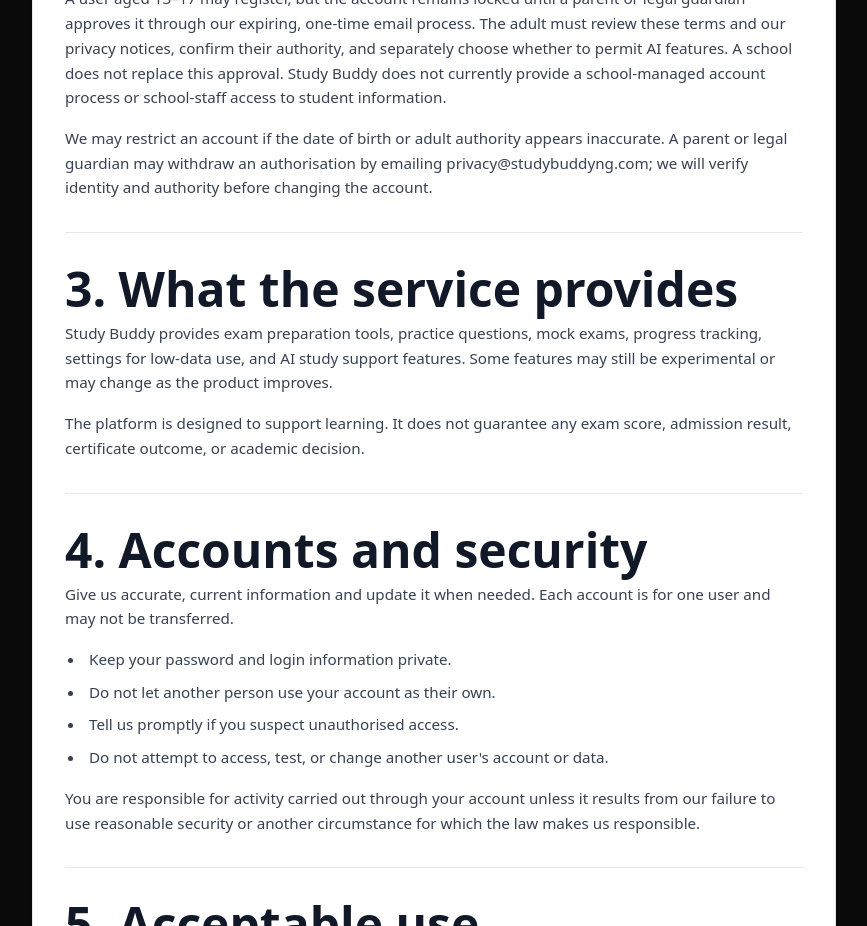
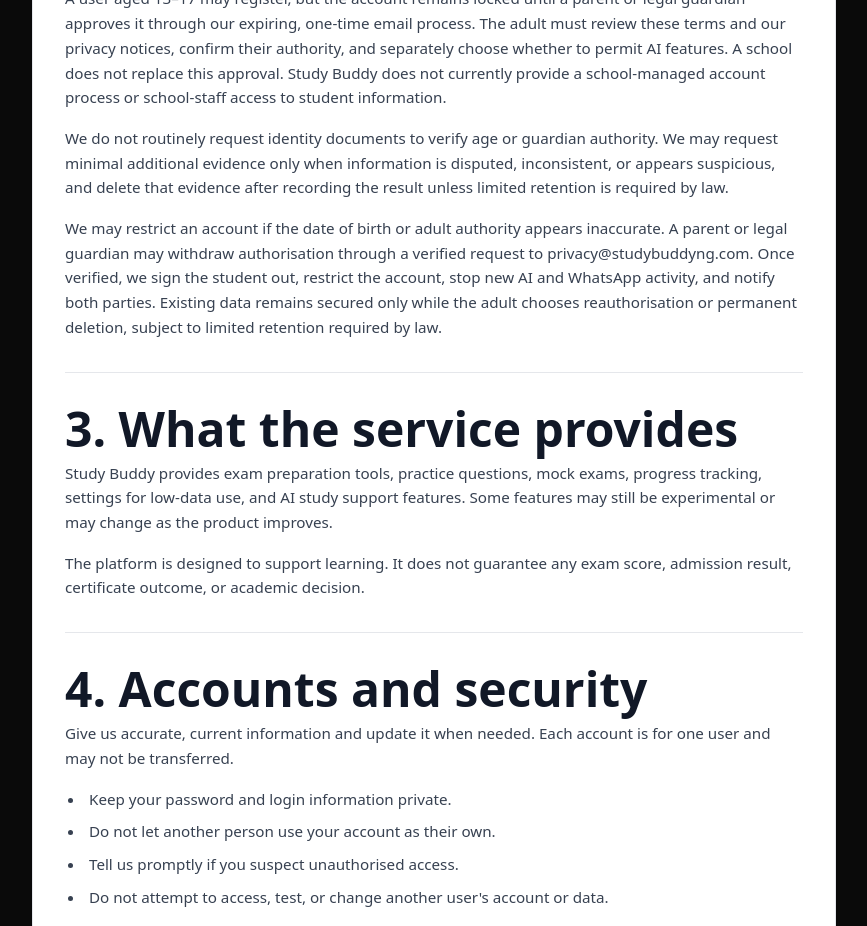
Before and after one commit to studybuddydevelopers/study-buddy-v2, a Next.js app: page /terms-of-service in a window 1280 px wide. Shown: the part 1340-2266 px from the top of the page, without its empty margins (356-1223 px from the left). Built offline with nearby package versions, Linux system fonts and the light colour scheme; no server answers.

Commit message:
fix(terms-of-service): update age verification policy
Added clarification on the request for identity documents.

The new text outlines when additional evidence may be requested and the handling of such evidence.

This change aims to enhance transparency regarding our age verification process.

```diff
--- a/app/terms-of-service/page.tsx
+++ b/app/terms-of-service/page.tsx
@@ -244,10 +244,21 @@
               account process or school-staff access to student information.
             </p>
             <p>
+              We do not routinely request identity documents to verify age or
+              guardian authority. We may request minimal additional evidence only
+              when information is disputed, inconsistent, or appears suspicious,
+              and delete that evidence after recording the result unless limited
+              retention is required by law.
+            </p>
+            <p>
               We may restrict an account if the date of birth or adult authority
-              appears inaccurate. A parent or legal guardian may withdraw an
-              authorisation by emailing privacy@studybuddyng.com; we will verify
-              identity and authority before changing the account.
+              appears inaccurate. A parent or legal guardian may withdraw
+              authorisation through a verified request to
+              privacy@studybuddyng.com. Once verified, we sign the student out,
+              restrict the account, stop new AI and WhatsApp activity, and notify
+              both parties. Existing data remains secured only while the adult
+              chooses reauthorisation or permanent deletion, subject to limited
+              retention required by law.
             </p>
           </TermsSection>
 
```
